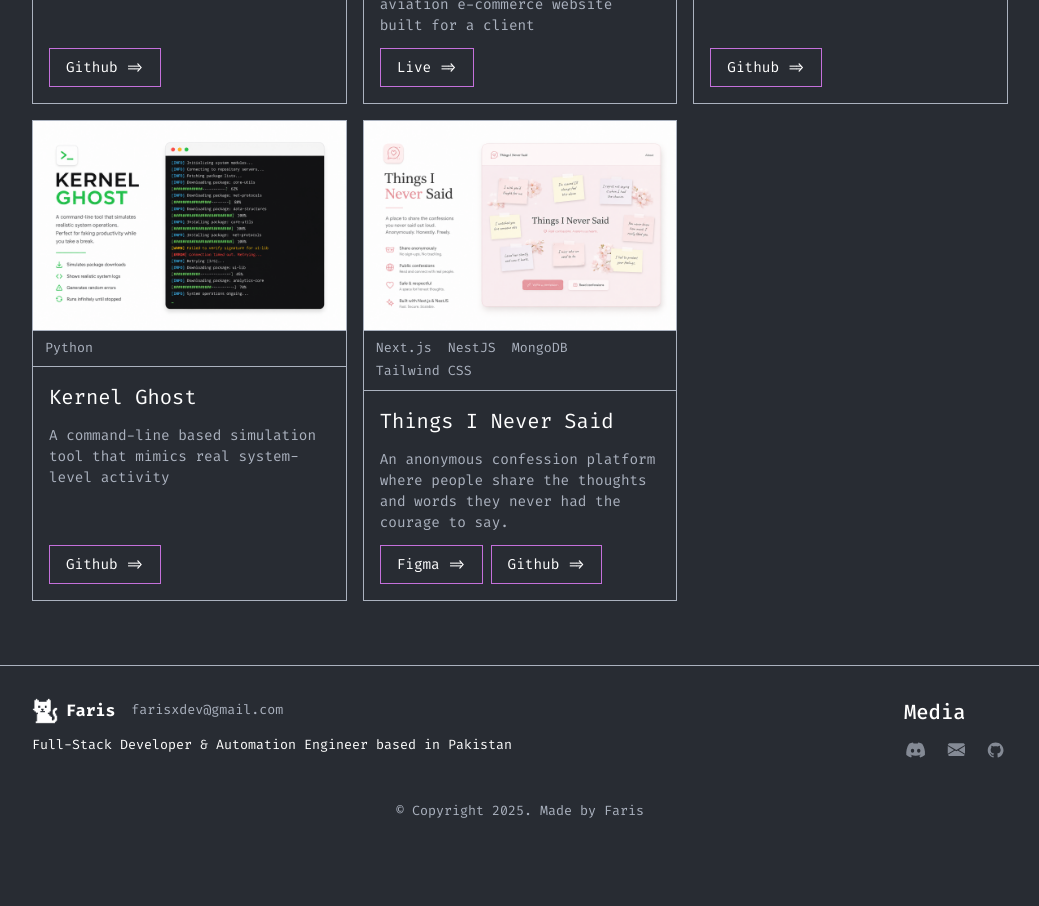
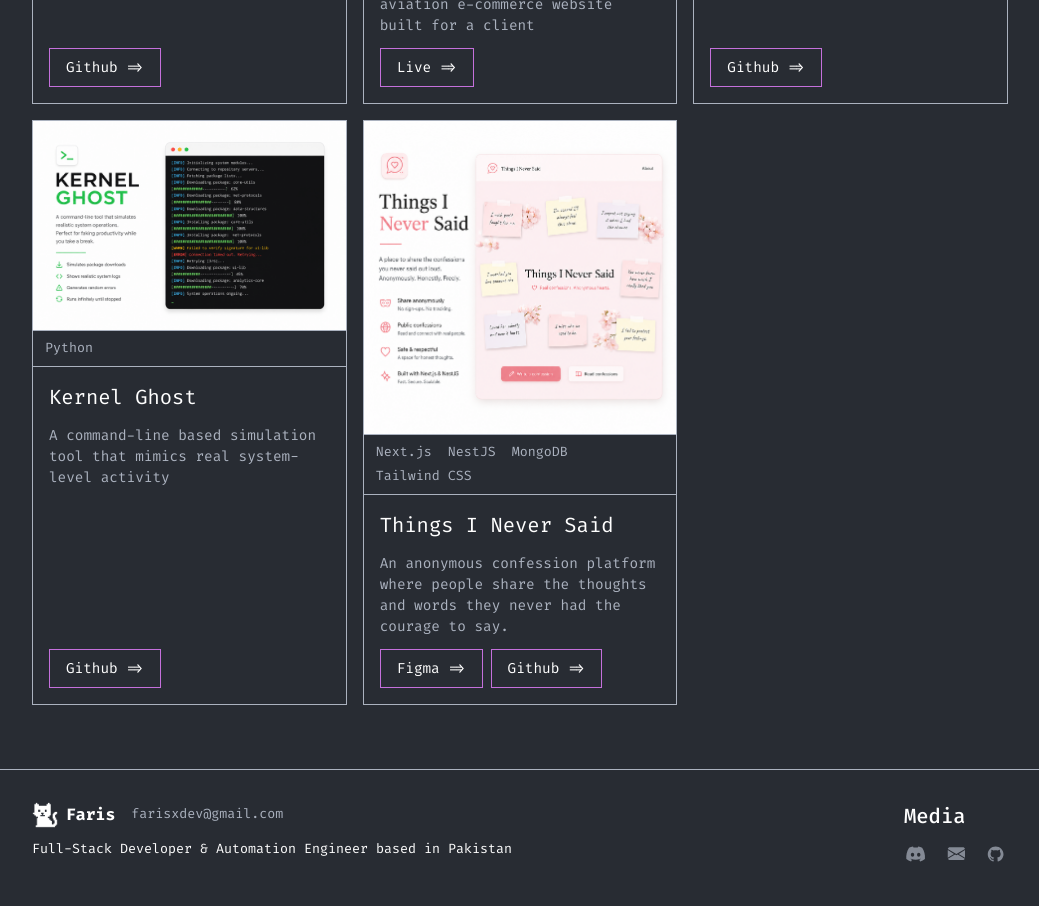
Before and after one commit to farixdev/protfolio, a Next.js app: page /projects in a window 1280 px wide. Shown: the part 1340-2246 px from the top of the page, without its empty margins (120-1159 px from the left). Before the commit the page ends 2177 px from the top, so only its background shows below. Built offline with nearby package versions, Linux system fonts and the light colour scheme.

Commit message:
changed picture

```diff
--- a/src/app/projects/page.js
+++ b/src/app/projects/page.js
@@ -123,7 +123,7 @@ desc: "An automation tool that discovers local businesses through Google Maps an
     },
 
     {
-      image: "/icons/thingsinever.png",
+      image: "/icons/thingsineversaid.png",
       techs: ["Next.js", "NestJS", "MongoDB", "Tailwind CSS",],
       name: "Things I Never Said",
       desc: "An anonymous confession platform where people share the thoughts and words they never had the courage to say.",
```
Also changed, not shown: public/icons/thingsinever.png (deleted), public/icons/thingsineversaid.png (added).
